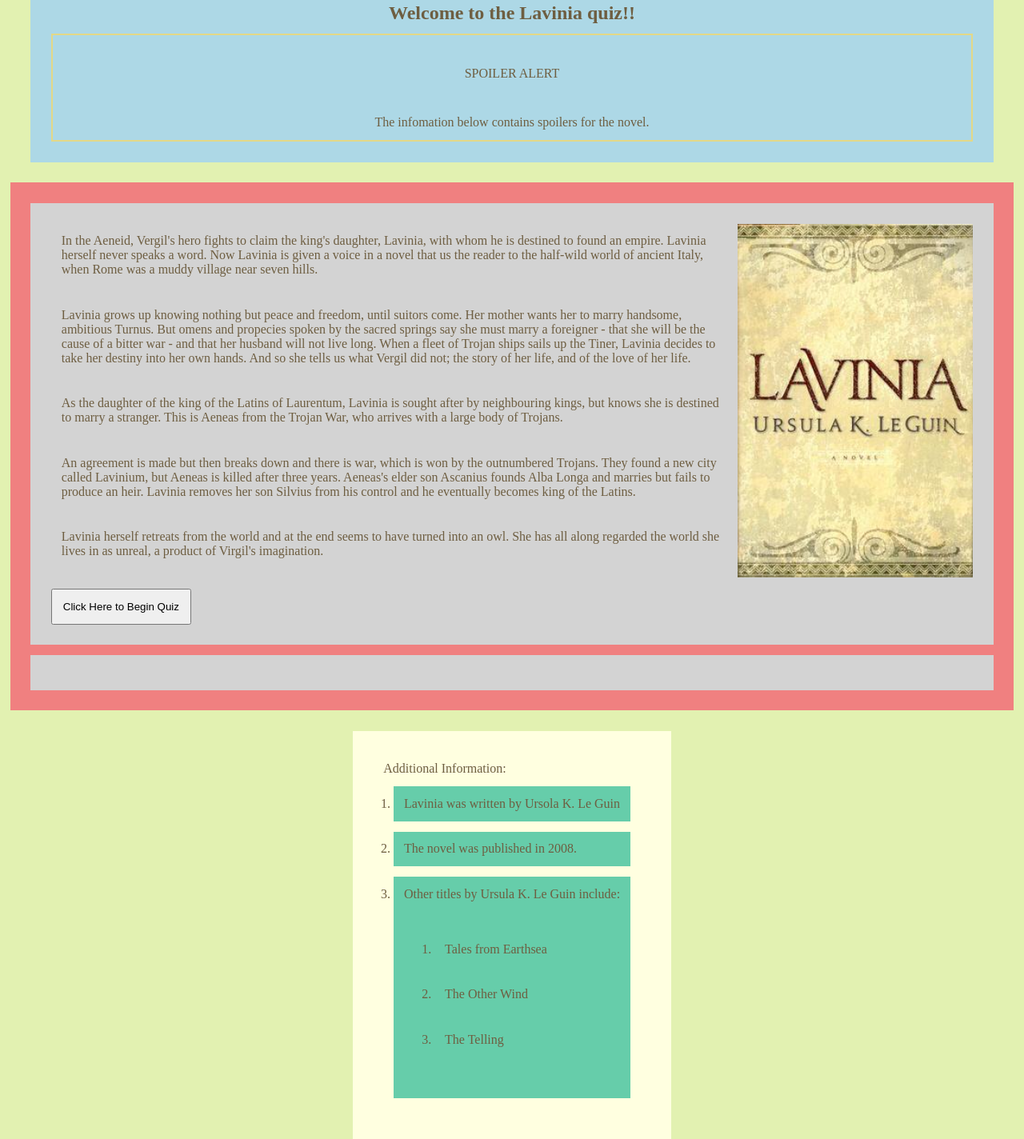
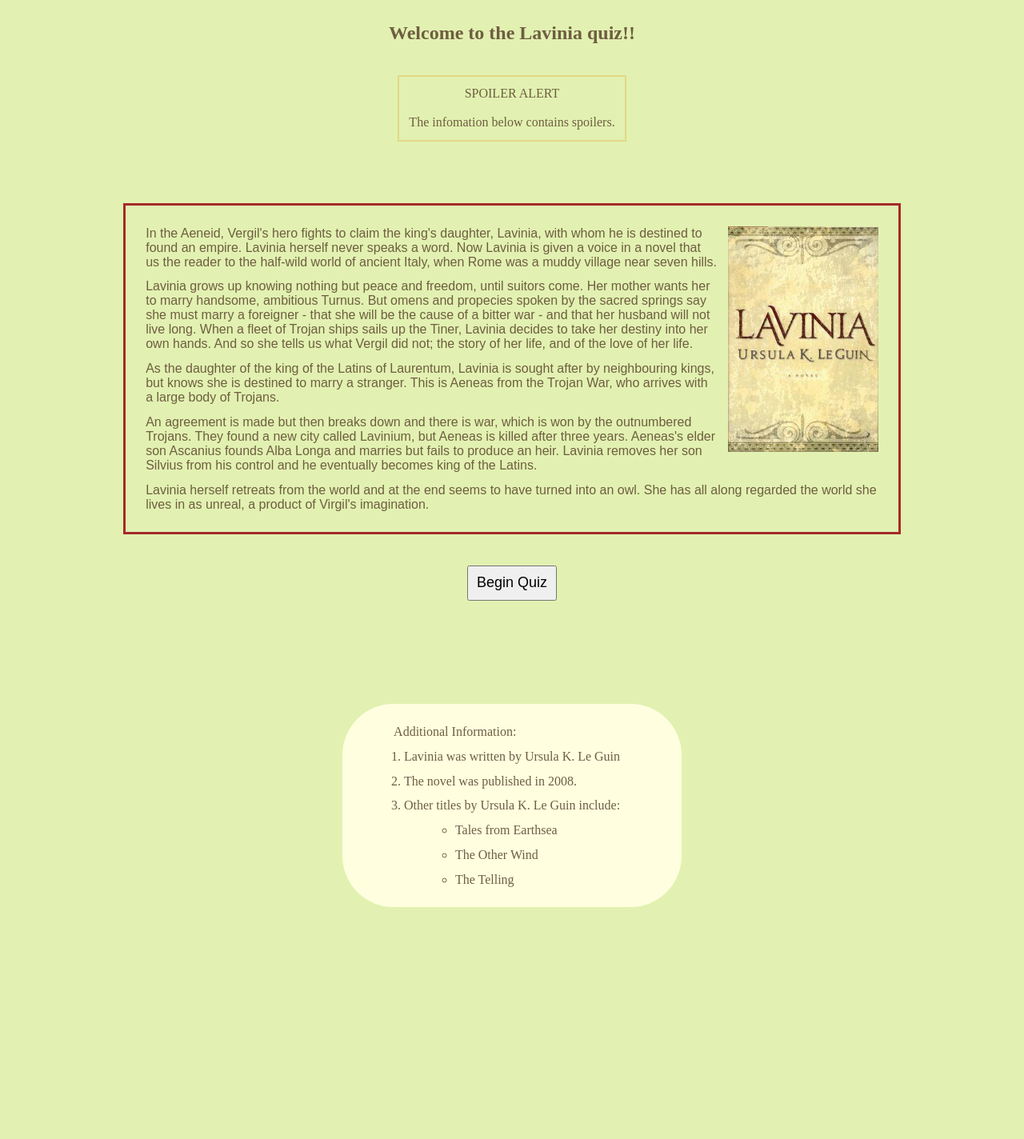
Before and after one commit to franco-ortega/ts-01-quiz-page, a website with bundled scripts: page index.html in a window 1280 px wide. Shown: the part 23-1447 px from the top of the page at 80% size. After the commit the page ends 1221 px from the top, so only its background shows below. Built offline with nearby package versions, Linux system fonts and the light colour scheme.

Commit message:
finalize styling; add media query for desktop

```diff
--- a/app.ts
+++ b/app.ts
@@ -3,9 +3,9 @@ import { confirmQuiz, countsAsYes, question, completeQuiz, quizResults } from '.
 const startButton = document.querySelector('button') as HTMLButtonElement;
 const results = document.getElementById('results') as HTMLElement;
 
-let quizScore: number = 0;
-
 startButton.addEventListener<'click'>('click', (): void => {
+    let quizScore: number = 0;
+    let yes: boolean;
 
     if(!confirmQuiz()) {
         alert('Try again anytime!');
@@ -17,7 +17,7 @@ startButton.addEventListener<'click'>('click', (): void => {
         const questionThree: string = `One more to go, ${userName}! Does Lavinia turn into a cat?`;
 
         const answerOne: string = question(questionOne);
-        let yes: boolean = countsAsYes(answerOne);
+        yes = countsAsYes(answerOne);
         if(yes) quizScore++;
 
         const answerTwo: string = question(questionTwo);
@@ -31,7 +31,5 @@ startButton.addEventListener<'click'>('click', (): void => {
         completeQuiz(userName);
 
         results.textContent = quizResults(userName, quizScore);
-
-        quizScore = 0;
     };
 });
--- a/index.html
+++ b/index.html
@@ -13,12 +13,12 @@
         <aside id="spoiler-alert-box">
             <span id="spoiler-alert">SPOILER ALERT</span>
             <br />
-            The infomation below contains spoilers for the novel.
+            The infomation below contains spoilers.
         </aside>
     </header>
 
     <main>
-        <section>
+        <section id="story-section">
             <img src="./assets/Lavinia.jpeg" alt="Lavinia book cover">
             <p>
                 In the Aeneid, Vergil's hero fights to claim the king's daughter, Lavinia, with whom he is destined to found an empire. Lavinia herself never speaks a word. Now Lavinia is given a voice in a novel that us the reader to the half-wild world of ancient Italy, when Rome was a muddy village near seven hills.
@@ -35,8 +35,8 @@
             <p>
                 Lavinia herself retreats from the world and at the end seems to have turned into an owl. She has all along regarded the world she lives in as unreal, a product of Virgil's imagination.
             </p>
-            <button>Click Here to Begin Quiz</button>
         </section>
+        <button>Begin Quiz</button>
         <section id="results-section">
             <span id="results"></span>
         </section>
@@ -46,18 +46,18 @@
         <ol>
             Additional Information:
             <li>
-                Lavinia was written by Ursola K. Le Guin
+                Lavinia was written by Ursula K. Le Guin
             </li>
             <li>
                 The novel was published in 2008.
             </li>
             <li>
                 Other titles by Ursula K. Le Guin include:
-                <ol>
+                <ul>
                     <li>Tales from Earthsea</li>
                     <li>The Other Wind</li>
                     <li>The Telling</li>
-                </ol>
+                </ul>
             </li>
 
         </ul>
--- a/style.css
+++ b/style.css
@@ -13,27 +13,23 @@ body {
      color: var(--gold-fusion);
 }
 
-body, header, aside {
+body, header, aside, main {
     display: flex;
     flex-direction: column;
     align-items: center;
 }
 
-header, aside, span, main, section, p, button, footer, ul, ol, li {
+header, h2 {
+    margin: 2vw;
+}
+
+aside, main, section, p, footer {
     margin: 1vw;
     padding: 1vw;
 }
 
-header {
-    background: lightblue;
-}
-
 main {
-    background: lightcoral;
-}
-
-section {
-    background: lightgrey;
+    font-family: fantasy;
 }
 
 img {
@@ -42,21 +38,29 @@ img {
     width: 45%;
 }
 
+button {
+    margin: 2vw;
+    padding: 1.5vw;
+    font-size: large;
+}
+
 footer {
     background: lightyellow;
+    border-radius: 5vw;
+    margin-bottom: 5vw;
 }
 
-ul {
-    background: magenta;
+ol, ul {
+    padding: 0vw 4vw;
 }
 
 li {
-    background: mediumaquamarine;
+    margin: 1vw;
 }
 
 #spoiler-alert-box {
     border: solid 2px var(--flax);
-    width: 90vw;
+    width: fit-content;
 }
 
 #spoiler-alert {
@@ -69,6 +73,16 @@ li {
     100%{opacity: 1;}
 }
 
+#story-section {
+    border: solid brown;
+}
+
+#results-section {
+    padding: 2vw;
+    height: 10vh;
+    font-size: large;
+}
+
 
 @media (min-width: 500px) {
     img {
@@ -76,5 +90,36 @@ li {
         width: 25%;
     }
 
+    p {
+        padding: 0;
+    }
 
+    button {
+        margin: 2vw;
+        padding: 1vw;
+    }
+
+    ol {
+        padding-top: 1vw;
+    }
+
+    #results-section {
+        padding: 0vw;
+        height: 5vh;
+    }
 }
+
+@media (min-width: 1000px) {
+    main {
+        width: 80vw;
+    }
+
+    img {
+        margin: 1vw;
+        width: 20%;
+    }
+
+    button {
+        padding: .75vw;
+    }
+}
```
Also changed, not shown: dist/app.js.
